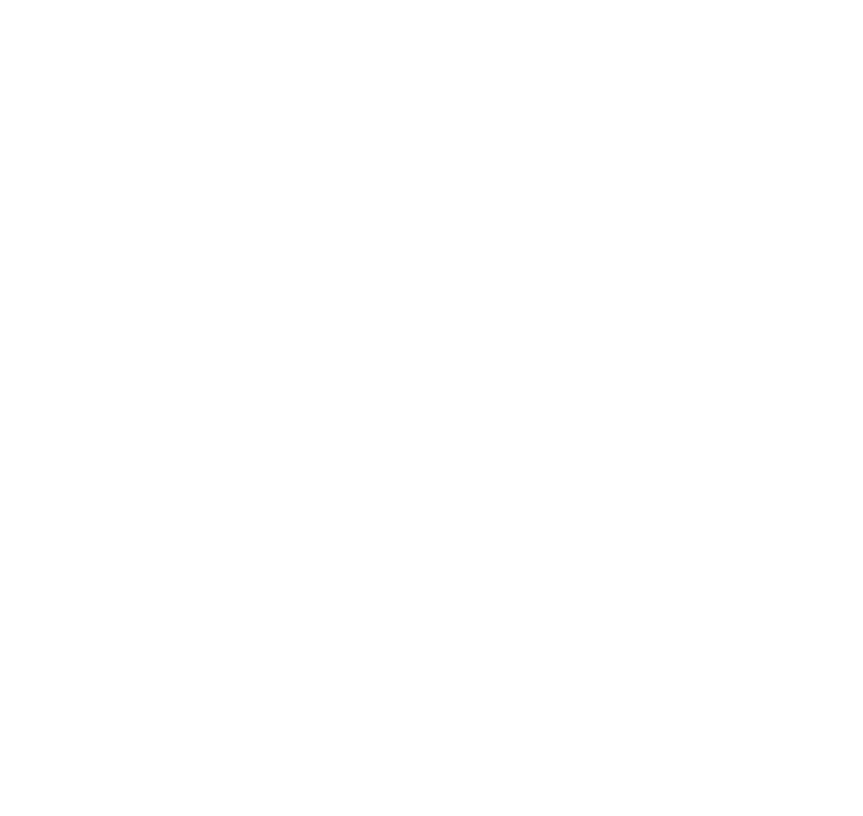
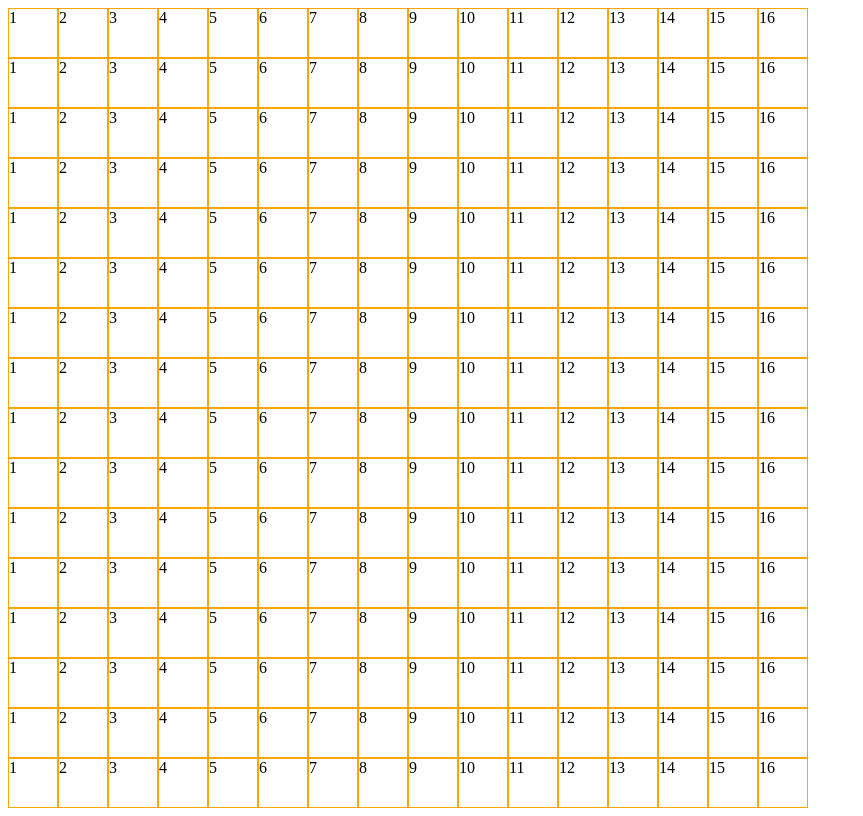
Before and after one commit to sum4n/TheOdinProject-Etch-a-Sketch, a plain HTML site: page index.html in a window 1280 px wide. Shown: the whole page, without its empty margins (0-863 px from the left). Drawn offline with Linux system fonts and the light colour scheme.

Commit message:
16x16 grid of square divs with js

```diff
--- a/main.js
+++ b/main.js
@@ -0,0 +1,29 @@
+const body = document.querySelector('body');
+
+const parentDiv = document.createElement('div');
+parentDiv.classList.add("parentDiv");
+
+for (let i = 0; i < 16; i++) {
+    const childDiv = addChildDiv();
+    for (let j = 0; j < 16; j++) {
+        addGrandChildDiv(childDiv, j);
+        // grandChildDiv.textContent = j;
+    }
+}
+
+body.appendChild(parentDiv);
+
+function addChildDiv() {
+    const childDiv = document.createElement('div');
+    childDiv.classList.add("childDiv")
+    // childDiv.textContent = i;
+    parentDiv.appendChild(childDiv);
+    return childDiv;
+}
+
+function addGrandChildDiv(childDiv, j) {
+    const grandChildDiv = document.createElement('div');
+    grandChildDiv.classList.add("grandChildDiv");
+    grandChildDiv.textContent = j + 1;
+    childDiv.appendChild(grandChildDiv);
+}
--- a/style.css
+++ b/style.css
@@ -0,0 +1,19 @@
+.parentDiv {
+    /* border: 1px solid black; */
+    height: 800px;
+    width: 800px;
+    display: flex;
+    flex-direction: column;
+}
+
+.childDiv {
+    /* border: 1px solid red; */
+    height: 50px;
+    /* width: 50px; */
+    display: flex;
+}
+
+.grandChildDiv {
+    border: 1px solid orange;
+    width: 50px;
+}
```
Also changed, not shown: index.html (+0 -1 lines).
